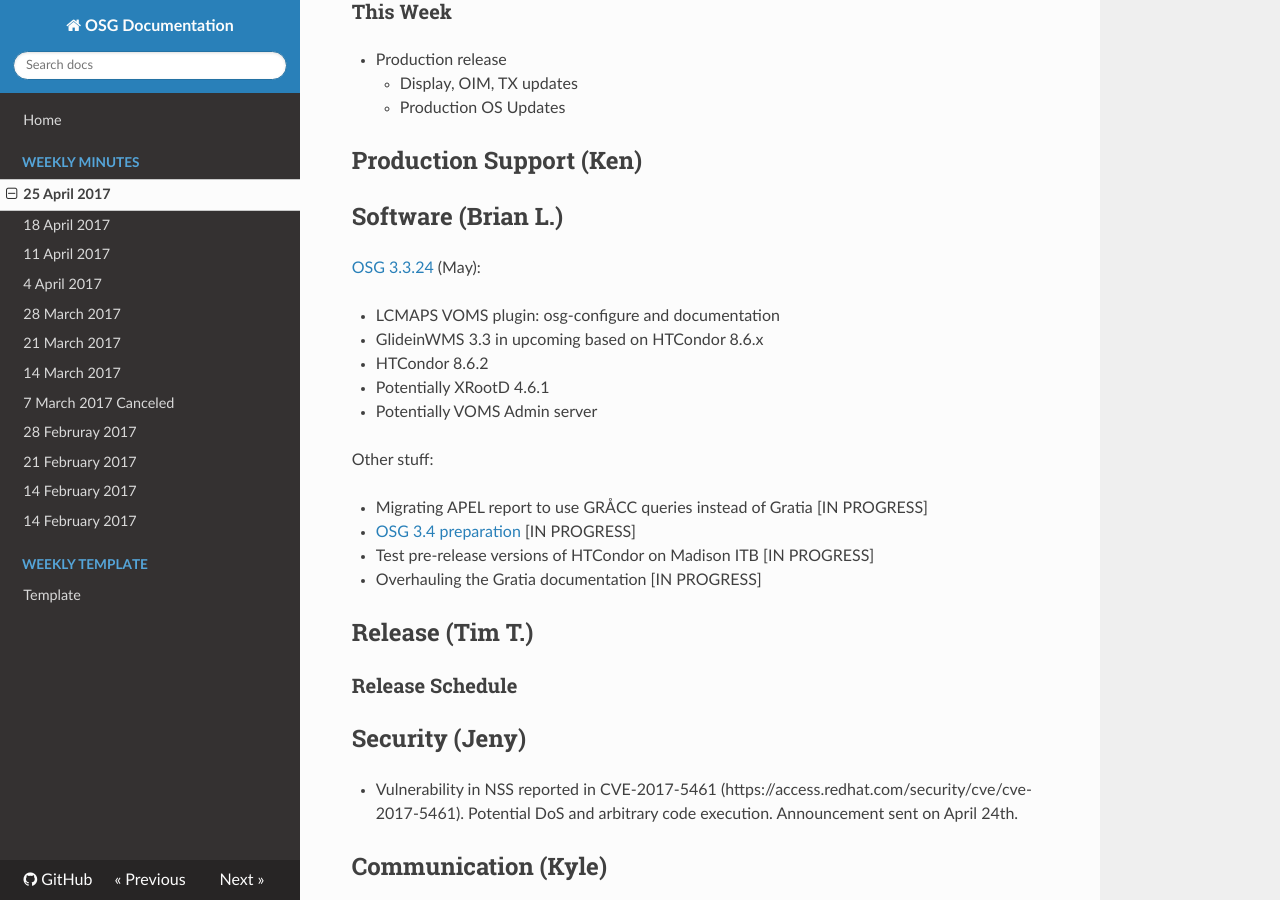
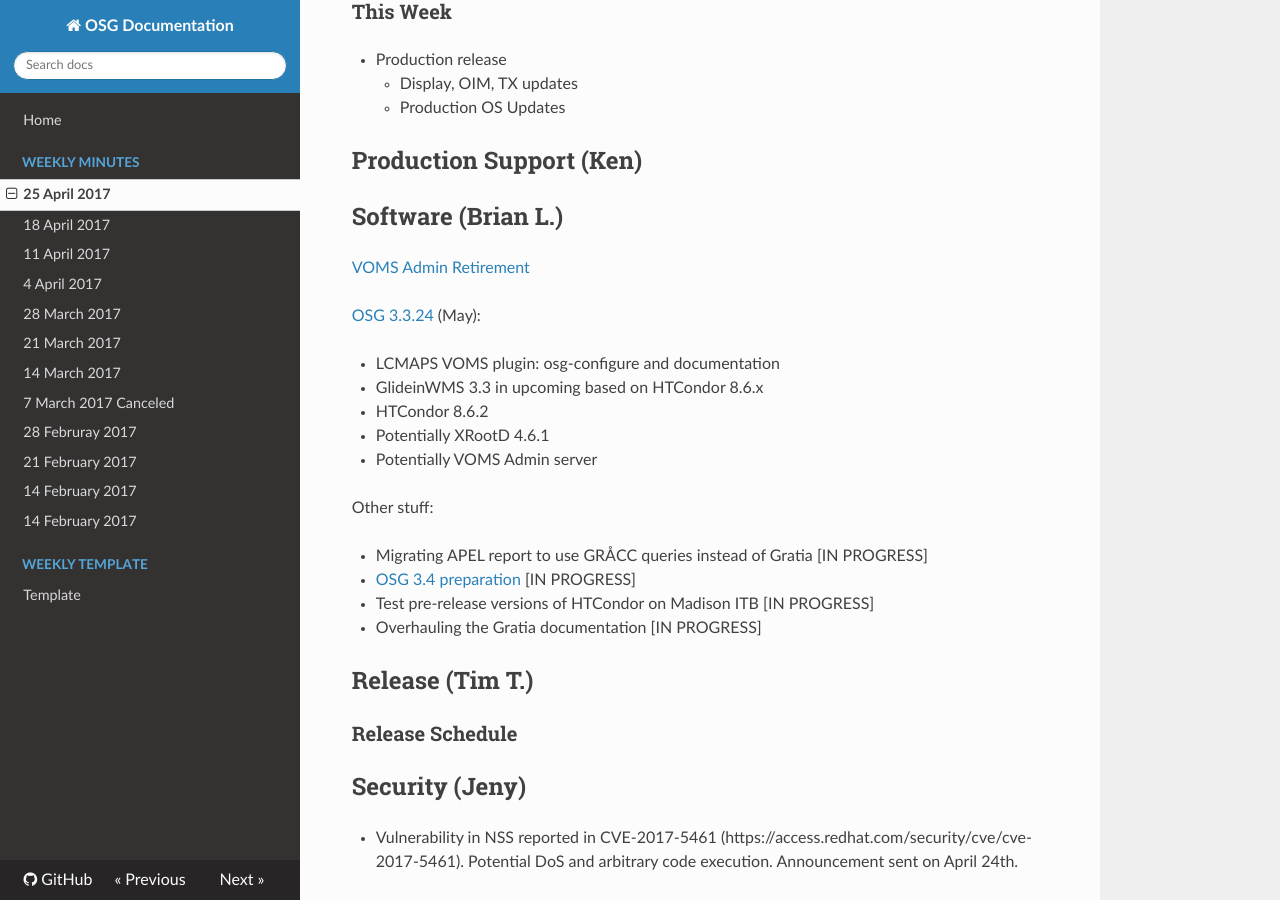
Before and after one commit to zsshah/production, an MkDocs documentation site: the page built from docs/WeeklyMinutes/25April2017.md, in a window 1280 px wide and 900 px high, scrolled down 2283 px. Built offline with MkDocs 1.6.1, drawn with Linux system fonts in a browser that asks for light colours; nearby versions of some CDN libraries; old or Windows-style settings are respelled for this version of MkDocs.

Commit message:
Restore 96e2f2d that was lost in ATLAS update

```diff
--- a/docs/WeeklyMinutes/25April2017.md
+++ b/docs/WeeklyMinutes/25April2017.md
@@ -45,6 +45,8 @@
 
 ## Software (Brian L.)
 
+[VOMS Admin Retirement](https://opensciencegrid.github.io/technology/policy/voms-admin-retire/)
+
 [OSG 3.3.24](https://jira.opensciencegrid.org/issues/?filter=16358) (May):
 
 -   LCMAPS VOMS plugin: osg-configure and documentation
```
